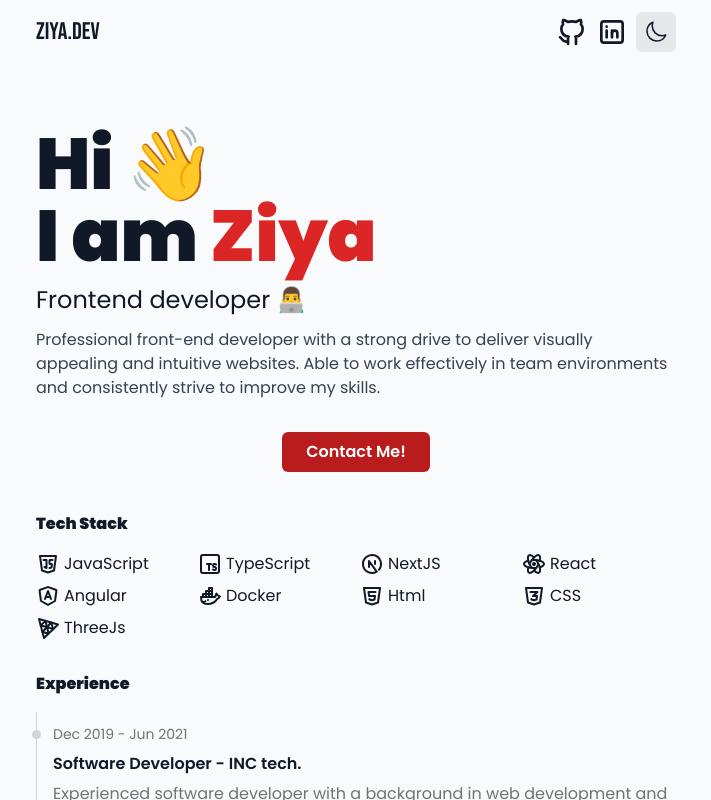
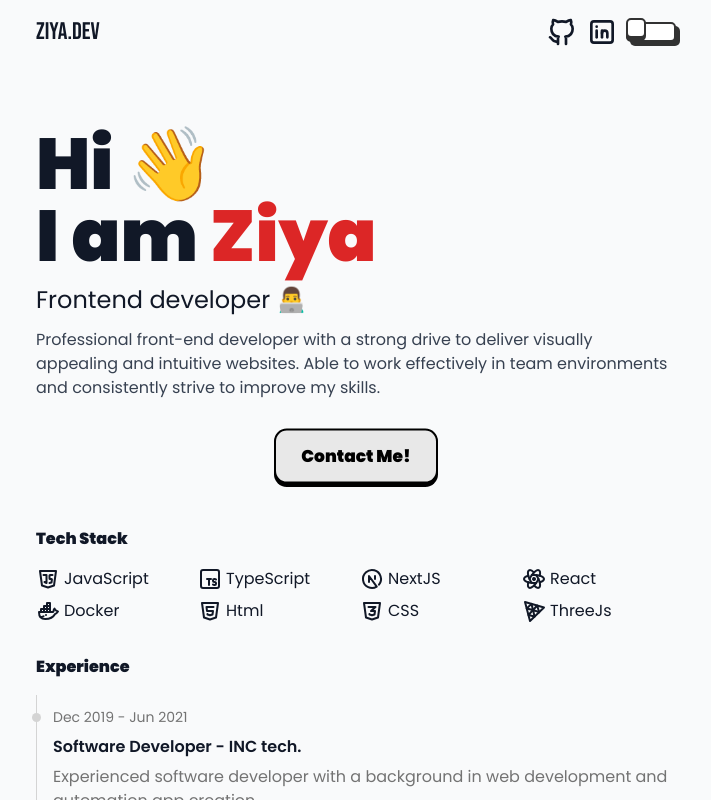
Before and after one commit to ziya-arslan/portfolio, a Next.js app: page / in a window 1280 px wide. Shown: the top 800 px of the page, without its empty margins (284-995 px from the left). Built offline with nearby package versions, Linux system fonts and the light colour scheme.

Commit message:
:fire: Updated ui elements

```diff
--- a/src/components/index.ts
+++ b/src/components/index.ts
@@ -1,2 +1,3 @@
 export { default as Button } from "./button";
 export { default as Layout } from "./layout";
+export { default as Switch } from "./switch";
--- /dev/null
+++ b/src/components/switch.tsx
@@ -0,0 +1,32 @@
+import { useTheme } from "next-themes";
+import React, { useEffect, useState } from "react";
+
+const Switch = () => {
+  const { systemTheme, theme, setTheme } = useTheme();
+  const [mounted, setMounted] = useState(false);
+  const [checked, setChecked] = useState(false);
+
+  useEffect(() => setMounted(true), []);
+
+  if (!mounted) return null;
+  const currentTheme = theme === "system" ? systemTheme : theme;
+
+  const handleChange = () => {
+    setTheme(currentTheme === "light" ? "dark" : "light");
+  };
+
+  return (
+    <label className="switch relative flex flex-col justify-center items-center gap-[30px] w-[50px] h-[20px]">
+      <input
+        className="toggle opacity-0 w-0 h-0 peer"
+        type="checkbox"
+        onChange={handleChange}
+        checked={currentTheme === "dark"}
+      />
+      <span className="slider box-border rounded-[5px] border-2 border-solid border-[#323232] shadow-3xl absolute cursor-pointer top-0 right-0 bottom-0 left-0 bg-[#fff] duration-300 transition-all ease-in before:box-border before:absolute before:content[''] before:h-[20px] before:w-[20px] before:border-2 before:border-solid before:border-[#323232] before:rounded-[5px] before:left-[-2px] before:bottom-[2px] before:bg-white before:shadow-slider before:duration-300 before:transition-all before:ease-in peer-checked:bg-[#242424] peer-checked:before:translate-x-[30px]"></span>
+      <span className="card-side"></span>
+    </label>
+  );
+};
+
+export default Switch;
--- a/src/sections/header.tsx
+++ b/src/sections/header.tsx
@@ -4,6 +4,7 @@ import React, { useEffect, useState } from "react";
 import { useTheme } from "next-themes";
 import { IconBrandGithub, IconBrandLinkedin } from "@tabler/icons-react";
 import { Bebas_Neue } from "next/font/google";
+import { Switch } from "@components";
 
 const bebas = Bebas_Neue({ weight: "400", subsets: ["latin"] });
 
@@ -79,7 +80,8 @@ const Header = () => {
         >
           <IconBrandLinkedin width={32} height={32} />
         </Link>
-        {toggleTheme()}
+        {/* {toggleTheme()} */}
+        <Switch />
       </div>
     </header>
   );
--- a/src/sections/hero.tsx
+++ b/src/sections/hero.tsx
@@ -17,9 +17,11 @@ const Hero = () => {
       <div className="w-full flex justify-center">
         <Link
           href="mailto:arslanziya@hotmail.com"
-          className="p-2 font-semibold rounded-md hover:ring-2 hover:ring-gray-300 bg-red-700 text-white px-6"
+          className="text-[17px] font-bold border-none rounded-[0.75em] bg-black group"
         >
-          Contact Me!
+          <span className="block box-border border-2 border-solid border-black rounded-[0.75em] py-[0.75em] px-[1.5em] bg-[#e8e8e8] text-black translate-y-[-0.2em] transition-transform duration-100 ease-in group-hover:translate-y-[-0.33em] group-active:translate-y-0">
+            Contact Me!
+          </span>
         </Link>
       </div>
     </section>
--- a/src/sections/tech-stack.tsx
+++ b/src/sections/tech-stack.tsx
@@ -36,10 +36,6 @@ const TechStack = () => {
           <p className="dark:text-gray-700">React</p>
         </div>
         <div className="flex align-middle gap-1">
-          <IconBrandAngular />
-          <p className="dark:text-gray-700">Angular</p>
-        </div>
-        <div className="flex align-middle gap-1">
           <IconBrandDocker />
           <p className="dark:text-gray-700">Docker</p>
         </div>
--- a/src/styles/globals.css
+++ b/src/styles/globals.css
@@ -5,6 +5,6 @@
 @layer base {
   body {
     @apply max-w-2xl mx-auto px-4;
-    @apply dark:bg-black dark:text-gray-100 bg-gray-50 text-gray-900;
+    @apply dark:bg-[#141414] dark:text-gray-100 bg-gray-50 text-gray-900;
   }
 }
--- a/tailwind.config.js
+++ b/tailwind.config.js
@@ -10,7 +10,12 @@ module.exports = {
   ],
   darkMode: "class",
   theme: {
-    extend: {},
+    extend: {
+      boxShadow: {
+        "3xl": "4px 4px #323232",
+        slider: "0 3px 0 #323232",
+      },
+    },
   },
   plugins: [],
 };
```
Also changed, not shown: package.json (+10 -10 lines).
